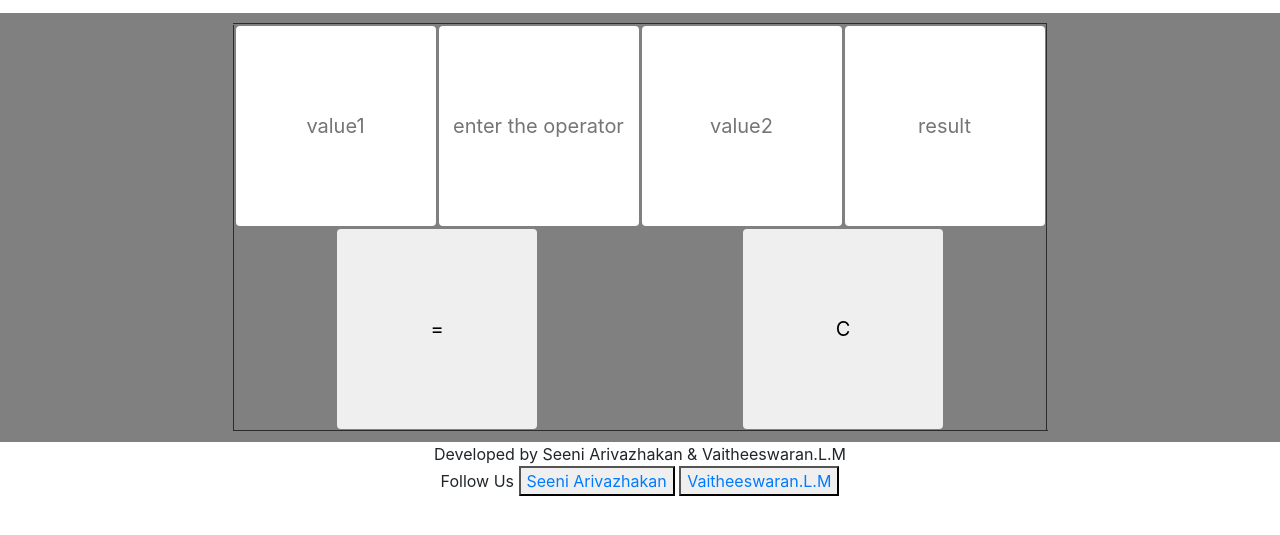
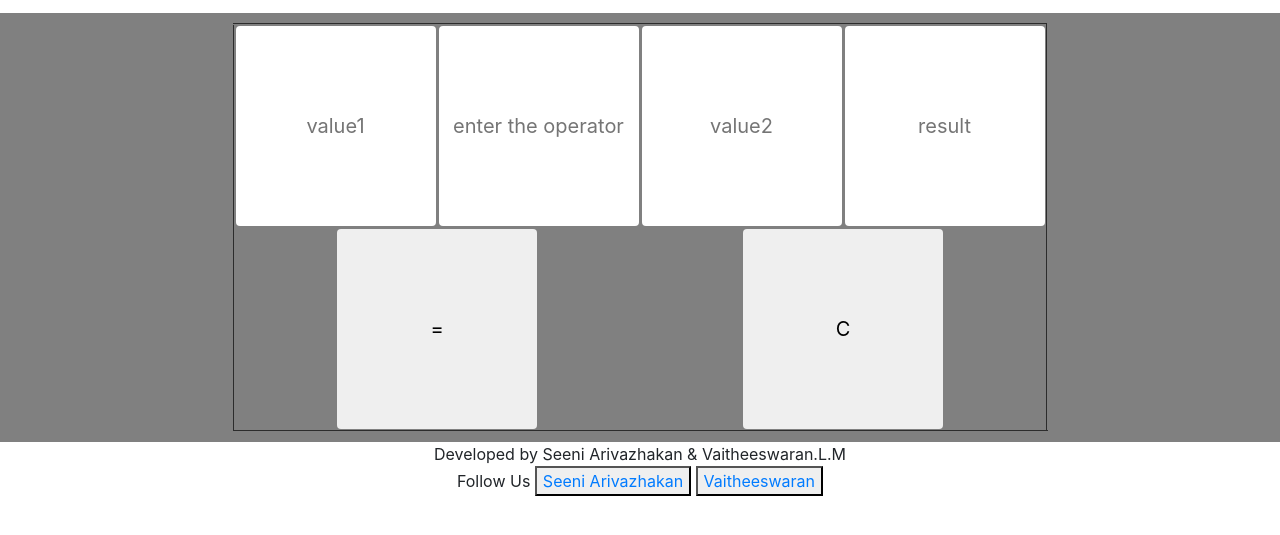
Before and after one commit to vaitheeswaran-15/Calculator, a plain HTML site: page index.html in a window 1280 px wide. Shown: the part 137-672 px from the top of the page. Drawn offline with nearby package versions, Linux system fonts and the light colour scheme.

Commit message:
Update index.html

```diff
--- a/index.html
+++ b/index.html
@@ -52,7 +52,7 @@
       Developed by Seeni Arivazhakan & Vaitheeswaran.L.M<br>
       Follow Us
       <button><a href="https://www.instagram.com/seeni_arivazhakan?r=nametag">Seeni Arivazhakan</a></button>
-      <button><a href="https://www.instagram.com/vaitheeswaran_15/?r=nametag">Vaitheeswaran.L.M</a></button>
+      <button><a href="https://www.instagram.com/vaitheeswaran_15/?r=nametag">Vaitheeswaran</a></button>
 
       <a href=""></a>
     </footer></center>
```
